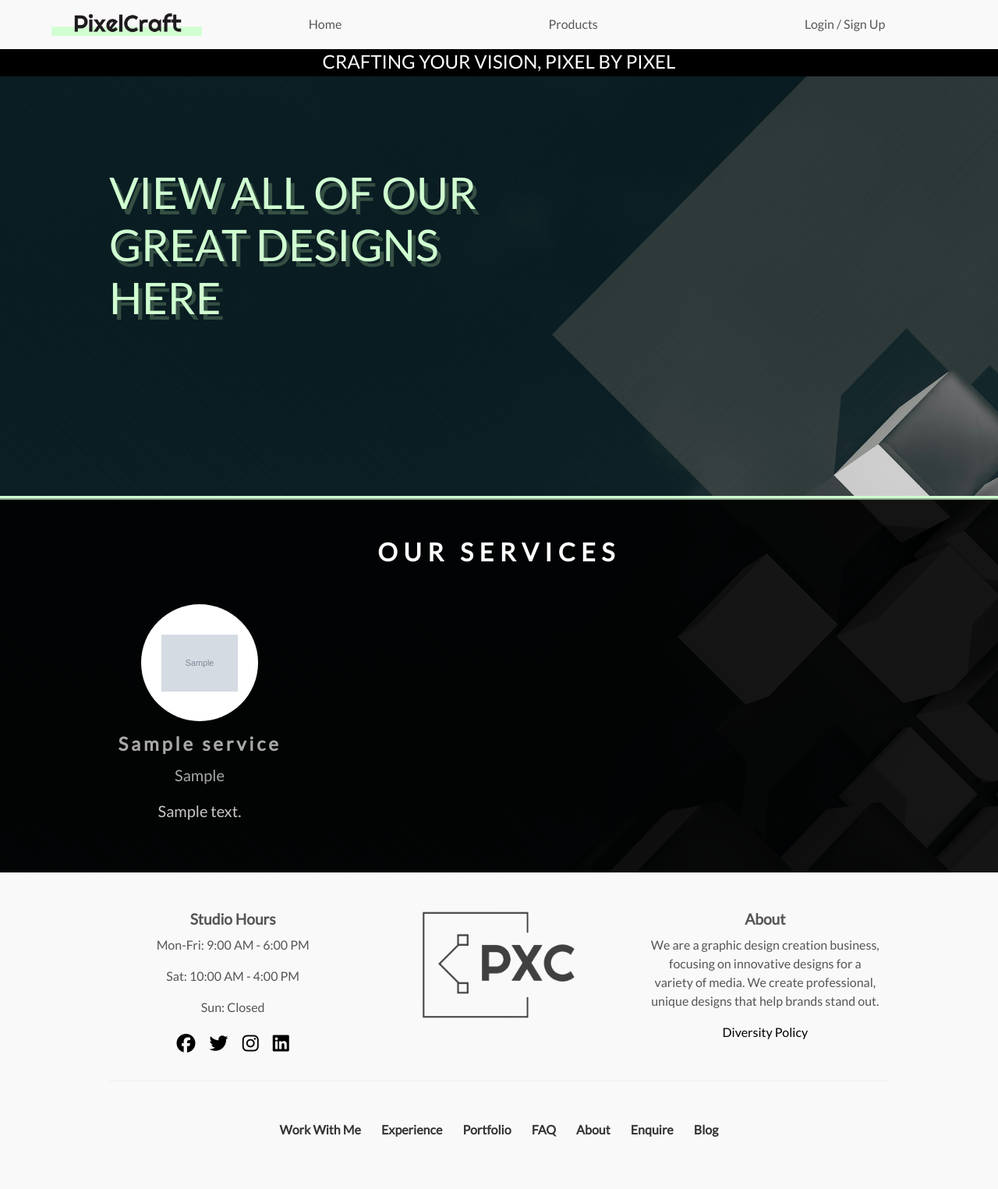
After one commit to HCaldwell95/pixel-craft, a Django app: template products/templates/product_list.html in a window 1280 px wide. The commit adds this page. Shown: the whole page at 78% size. Run offline with Django 5.2, Linux system fonts and the light colour scheme; the template is opened without the code that fills it: values that come from a table or form of the project are taken from there, others are empty; tables that the repository leaves empty hold one stand-in row (values such as "Sample post"); grey boxes marked "Sample" are stand-in pictures; parts of the project's set-up code (start-up, migrations or seed data) failed here and were passed over; some libraries are stand-ins or nearby versions.

Commit message:
Added template files and placeholder text ready to develop further

```diff
--- a/home/templates/home/index.html
+++ b/home/templates/home/index.html
@@ -13,7 +13,7 @@
     <div class="container h-100">
         <div class="row h-100">
             <div class="col-7 col-md-6 my-auto">
-                <h1 class="display-4 logo-font text-black">
+                <h1 class="display-4 logo-font hero-heading">
                     The new collections are here
                 </h1>
                 <div class="my-5">
--- /dev/null
+++ b/products/templates/product_list.html
@@ -0,0 +1,48 @@
+{% extends "base.html" %}
+{% load static %}
+
+{% block page_header %}
+    <div class="container">
+        <div class="row">
+            <div class="col"></div>
+        </div>
+    </div>
+{% endblock %}
+
+{% block content %}
+    <div class="container h-100">
+        <div class="row h-100">
+            <div class="col-7 col-md-6 my-auto">
+                <h1 class="display-4 logo-font hero-heading">
+                    View all of our great designs here
+                </h1>
+            </div>
+        </div>
+    </div>
+
+    <!-- Extend this for a more detailed, grid view all of the products that we offer. Each product will have
+         a variety of options via dropdown menus and will require images that change based on which option is selected -->
+    <section class="services-section py-5">
+        <div class="container">
+            <h2 class="text-center mb-5 text-white section-heading">Our Services</h2>
+            <div class="row row-cols-1 row-cols-sm-2 row-cols-lg-4 g-4">
+                {% for service in services %}
+                <div class="col text-center">
+                    <a href="" class="service-link">
+                        <div class="service-item">
+                            <div class="service-icon">
+                                <img src="{% static service.icon %}" alt="{{ service.title }}" class="img-fluid rounded-circle">
+                            </div>
+                            <h3 class="service-title">{{ service.title }}</h3>
+                            <p class="service-cost">{{ service.cost }}</p>
+                            <p class="service-description">{{ service.description }}</p>
+                        </div>
+                    </a>
+                </div>
+                {% endfor %}
+            </div>
+        </div>
+    </section>
+
+
+{% endblock %}
--- a/static/css/base.css
+++ b/static/css/base.css
@@ -94,6 +94,11 @@ a {
     text-transform: uppercase;
 }
 
+.hero-heading {
+    color: #D0FFD1;
+    text-shadow: 5px 7px 0 #354F43;
+}
+
 .logo-img {
     height: auto;
     max-width: 200px;
@@ -107,6 +112,7 @@ a {
     background: black;
     color: white;
     min-width: 260px;
+    border: 2px ridge #D0FFD1;
 }
 
 .btn-black {
```
Also changed, not shown: README.md, accounts/templates/login.html (added), accounts/templates/password_change.html (added), accounts/templates/password_reset.html (added), accounts/templates/profile.html (added), orders/templates/order_create.html (added), orders/templates/order_detail.html (added), orders/templates/order_list.html (added), orders/templates/order_update.html (added), products/templates/product_create.html (added), products/templates/product_detail.html (added), products/templates/product_update.html (added).
